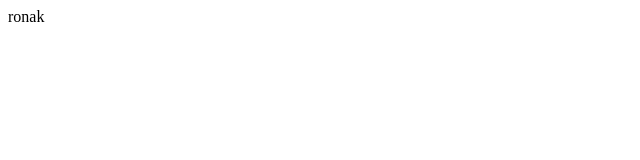
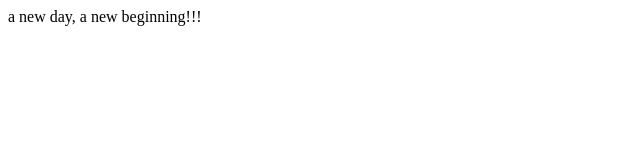
Before and after one commit to ronakagr/ronakagr.github.io, a plain HTML site: page index.html in a window 1280 px wide. Shown: the whole page, without its empty margins (0-640 px from the left). Drawn offline with Linux system fonts and the light colour scheme.

Commit message:
checking commits

```diff
--- a/index.html
+++ b/index.html
@@ -5,6 +5,6 @@
     <title>ronak</title>
   </head>
   <body>
-    ronak
+    a new day, a new beginning!!!
   </body>
 </html>
```
